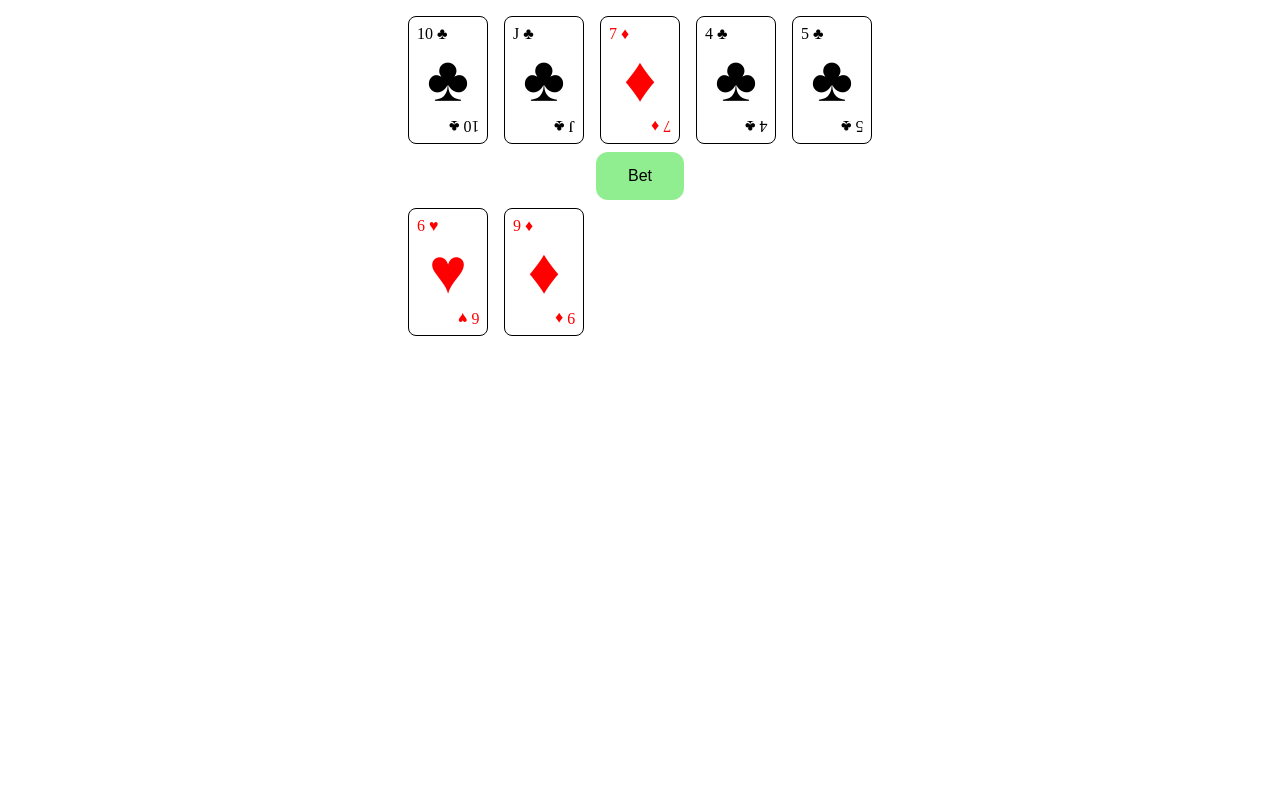
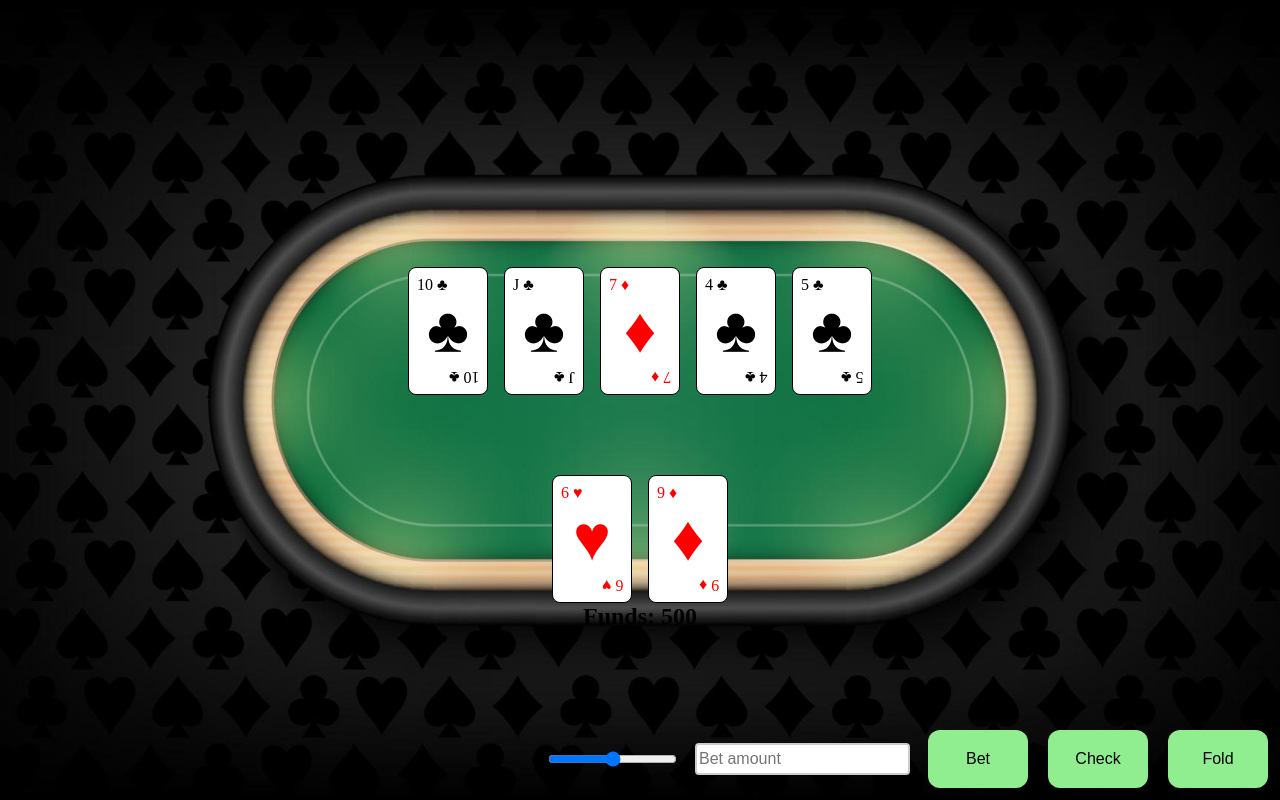
Before and after one commit to PathB/poker-project, a website with bundled scripts: page index.html in a window 1280 px wide. Built offline with nearby package versions, Linux system fonts and the light colour scheme.

Commit message:
Improved layout

```diff
--- a/css/style.css
+++ b/css/style.css
@@ -4,57 +4,93 @@
   box-sizing: border-box;
 }
 
+
 body {
-  margin: 0;
+  /* margin: 0;
   display: grid;
   grid-template-columns: repeat(5, 5rem);
+  gap: 1rem;
   grid-template-rows: 8rem 2rem 8rem;
-  gap: 1rem;
   justify-content: center;
+  user-select: none;
+  padding-top: 10rem; */
+  background-image: url("poker-table.jpg");
+  background-repeat: no-repeat;
+  background-size: cover;
+  background-position: center;
+  margin: 0;
+  display: flex;
+  flex-direction: column;
+  justify-content: center;
+  align-items: center;
+  min-height: 100vh;
+  user-select: none;
   padding-top: 1rem;
+
 }
 
-.button-container {
+.player-menu-container {
   grid-column: span 5;
-  grid-row: 2;
+  grid-row: 3;
   display: flex;
+  position: absolute;
+  bottom: 10px;
+  right: 10px;
   justify-content: center;
   align-items: center;
+  gap: 1rem;
 }
 
 .player-cards-container {
-  grid-column: span 5;
-  grid-row: 3;
+  grid-column: span 2;
+  grid-row: 2;
   display: grid;
-  grid-template-columns: repeat(5, 5rem);
+  grid-row: 8rem;
+  grid-template-rows: repeat(1, 8rem);
+  grid-template-columns: repeat(2, 5rem);
   gap: 1rem;
+  justify-content: center;
 }
 
 .board-cards-container {
   grid-column: span 5;
   grid-row: 1;
   display: grid;
+  grid-template-rows: repeat(1, 8rem);
   grid-template-columns: repeat(5, 5rem);
   gap: 1rem;
+  padding: 5rem;
+}
+.bet-input{
+  border: 2px solid #ccc;
+  border-radius: 4px;
+  height: 2rem;
+  font-size:12pt;
 }
 
 .bet-button {
   background-color: lightgreen;
   border: none;
   color: rgb(0, 0, 0);
-  padding: 15px 32px;
+  padding: 20px 32px;
   display: flex;
   justify-content: center;
   align-items: center;
   font-size: 16px;
-  margin: 4px 2px;
+  margin: 2px 2px;
   cursor: pointer;
   border-radius: 12px;
   text-decoration: none;
+  width: 100px;
 }
 
 .bet-button:hover {
   background-color: #45a049;
+}
+.chips-display{
+  font-size: 24px;
+  font-weight: bold;
+
 }
 
 
@@ -62,6 +98,7 @@ body {
   position: relative;
   height: 100%;
   width: 100%;
+  background-color: white;
   border: 1px solid black;
   border-radius: .5rem;
   display: flex;
--- a/index.html
+++ b/index.html
@@ -16,13 +16,18 @@
         <div class="board-card-slot-4 card-slot"></div>
         <div class="board-card-slot-5 card-slot"></div>
     </div>
-    <div class="button-container">
-        <button type="button" class="bet-button">Bet</button>
-    </div>
     <div class="player-cards-container">
         <div class="player-card-slot-1 card-slot"></div>
         <div class="player-card-slot-2 card-slot"></div>
     </div>
+    <div id="chips-display" class="chips-display"></div>
+    <div class="player-menu-container">
+        <input type="range" id="betSlider" min="0" step="1">
+        <input type="number" id="userInput" class="bet-input" placeholder="Bet amount" min="0">
+        <button type="button" id="betButton" class="bet-button">Bet</button>
+        <button type="button" id="checkButton" class="bet-button">Check</button>
+        <button type="button" id="foldButton" class="bet-button">Fold</button>
+    </div>
 </body>
 
 </html>
--- a/js/deck.js
+++ b/js/deck.js
@@ -33,7 +33,7 @@ class Card {
     }
 
     getHTML(){
-        const cardDiv = document.createElement('div')
+        const cardDiv = document.createElement("div")
         cardDiv.innerText = this.suit
         cardDiv.classList.add("card", this.color)
         cardDiv.dataset.value = `${this.value} ${this.suit}`
--- a/js/logic.js
+++ b/js/logic.js
@@ -1,5 +1,27 @@
 import Deck from "./deck.js"
 import Player from "./player.js"
+
+let player1;
+
+document.getElementById("betSlider").addEventListener("input", function() {
+    var sliderValue = this.value;
+    document.getElementById("betSlider").max = player1.chips
+    document.getElementById("userInput").value = sliderValue
+
+});
+
+document.getElementById("betButton").addEventListener("click", function() {
+    var input = Math.abs(document.getElementById("userInput").value)
+    if (player1.chips >= input > 0){
+        console.log("Bet amount: " + input);
+        player1.removeChips(input)
+        player1.updateChipsDisplay()
+
+    }else{
+        alert("Invalid input")
+    }
+
+});
 
 const HAND_RANKINGS = [
     "high-card",
@@ -40,7 +62,8 @@ function startRound() {
     const deck = new Deck
     let board = []
     deck.shuffle()
-    const player1 = new Player
+    player1 = new Player(500)
+    player1.updateChipsDisplay()
     player1.hand.push(deck.pop(), deck.pop())
     board.push(deck.pop(), deck.pop(), deck.pop(), deck.pop(), deck.pop())
 
@@ -48,6 +71,7 @@ function startRound() {
 
     playerCardSlot1.appendChild(player1.hand[0].getHTML())
     playerCardSlot2.appendChild(player1.hand[1].getHTML())
+
     boardCardSlot1.appendChild(board[0].getHTML())
     boardCardSlot2.appendChild(board[1].getHTML())
     boardCardSlot3.appendChild(board[2].getHTML())
@@ -231,12 +255,4 @@ function evaluateHand(player, board) {
             hand[smallest] = temp
         }
     }
-
-    // function isFullHouse(hand)
-    // function isSet(hand)
-    // function isTwoPair(hand)
-    // function isPair(hand)
-
-
-
 }
--- a/js/player.js
+++ b/js/player.js
@@ -1,7 +1,17 @@
 
 export default class Player {
-    constructor(hand){
+    constructor(chips){
         this.hand = []
+        this.chips = chips
+    }
+    addChips(amount){
+        this.chips += amount
+    }
+    removeChips(amount){
+        this.chips -= amount
+    }
+    updateChipsDisplay() {
+        document.getElementById("chips-display").innerText = `Funds: ${this.chips}`
+    }
 
-    }
 }
```
Also changed, not shown: css/poker-table.jpg (added).
